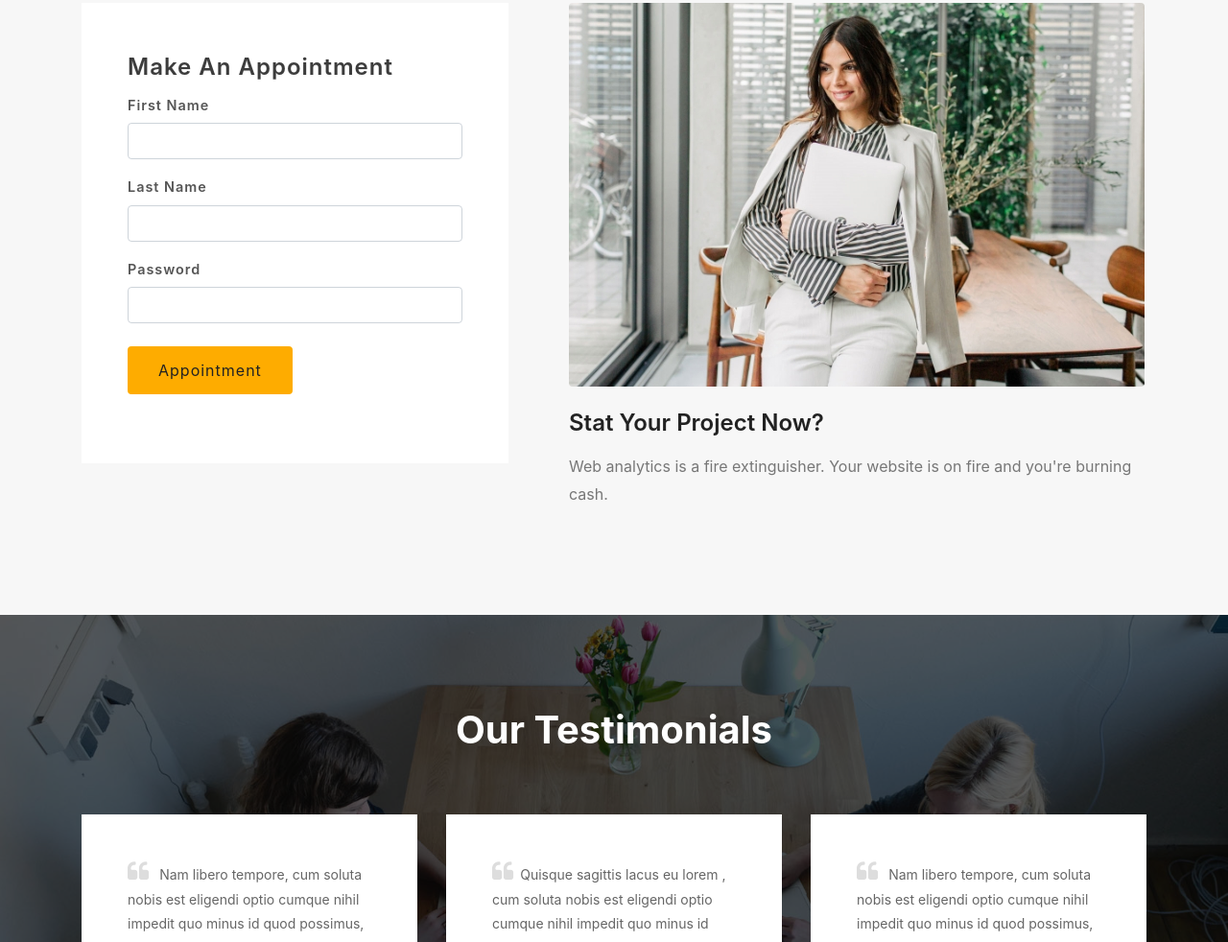
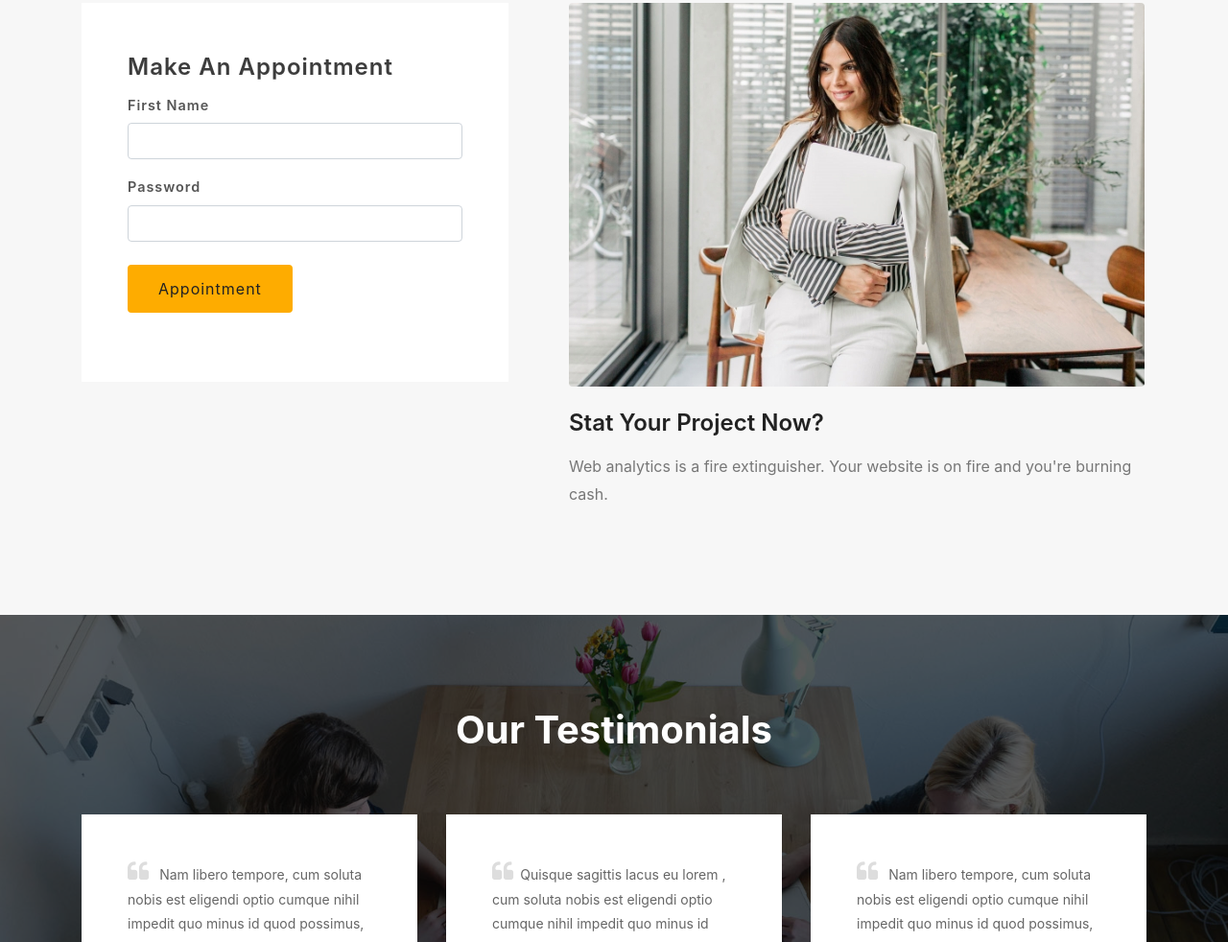
Before and after one commit to gokul3535/superdiji, a plain HTML site: page index.html in a window 1280 px wide. Shown: the part 4560-5542 px from the top of the page at 96% size. Drawn offline with Linux system fonts and the light colour scheme.

Commit message:
Update index.html

```diff
--- a/index.html
+++ b/index.html
@@ -540,25 +540,23 @@ Author URL: http://w3layouts.com
                     <div class="login p-md-5 p-4 mx-auto bg-white mw-100">
                         <h4>
                             Make An Appointment</h4>
-                         <form action="https://formspree.io/xayplzwn" method="POST">
+                          <form action="https://formspree.io/xayplzwn" method="POST">
                             <div class="form-group">
                                 <label>First name</label>
 
-                                <input type="text" class="form-control" id="validationDefault01" placeholder="" required="">
+                                <input type="text" class="form-control" name="name" placeholder="" required="">
                             </div>
-                            <div class="form-group">
-                                <label>Last name</label>
-                                <input type="text" class="form-control" id="validationDefault02" placeholder="" required="">
-                            </div>
+
 
                             <div class="form-group mb-4">
                                 <label class="mb-2">Password</label>
-                                <input type="password" class="form-control" id="password1" placeholder="" required="">
+                                <input type="email" class="form-control" name="_replyto" placeholder="" required="">
                             </div>
 
-                            <button type="submit" class="btn more black submit mb-4">Appointment</button>
+                            <button type="submit" value="Send" class="btn more black submit mb-4">Appointment</button>
 
                         </form>
+
 
                     </div>
 
```
